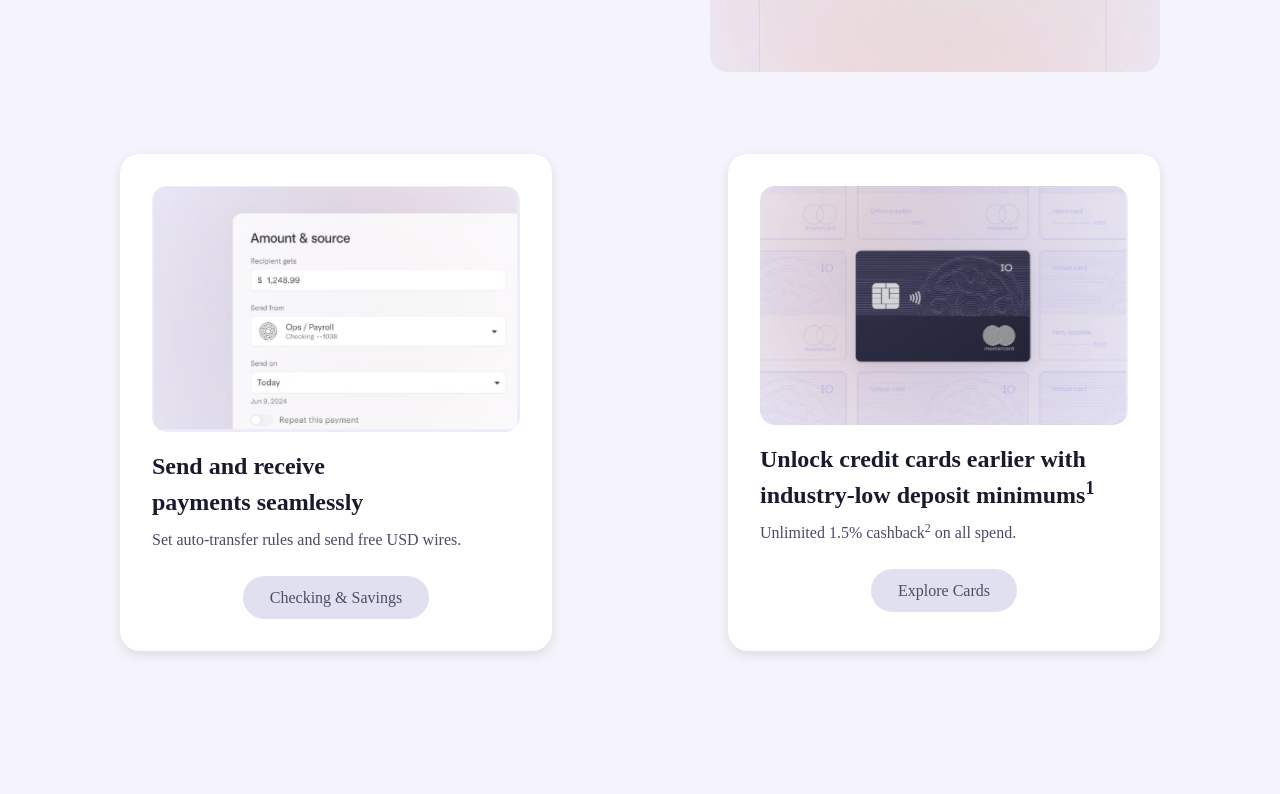
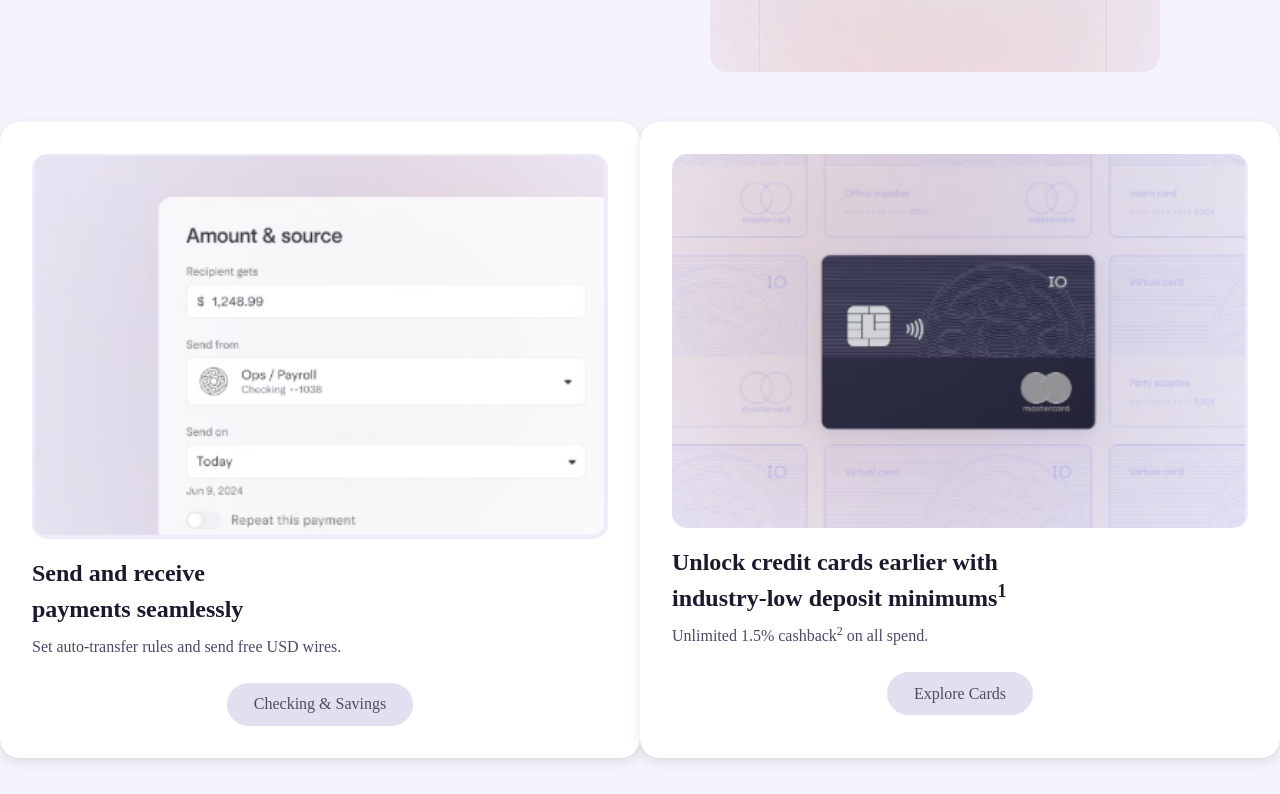
Before and after one commit to daves-impact/Mecury-clone, a Next.js app: page / in a window 1280 px wide. Shown: the part 2440-3234 px from the top of the page. Built offline with nearby package versions, Linux system fonts and the light colour scheme.

Commit message:
Update PaymentsAndCards.module.css

```diff
--- a/src/app/styles/PaymentsAndCards.module.css
+++ b/src/app/styles/PaymentsAndCards.module.css
@@ -1,8 +1,8 @@
 .paymentsSection {
     display: flex;
     justify-content: space-between;
-    gap: 11rem;
-    padding: 2rem 120px;
+/*     gap: 11rem;
+    padding: 2rem 120px; */
     background-color: #f5f4fd;
   }
 
@@ -13,6 +13,7 @@
     box-shadow: 0px 4px 12px rgba(0, 0, 0, 0.1);
     text-align: center;
     flex: 1;
+    width:30%;
   }
   .image{
     border-radius: 15px;
```
